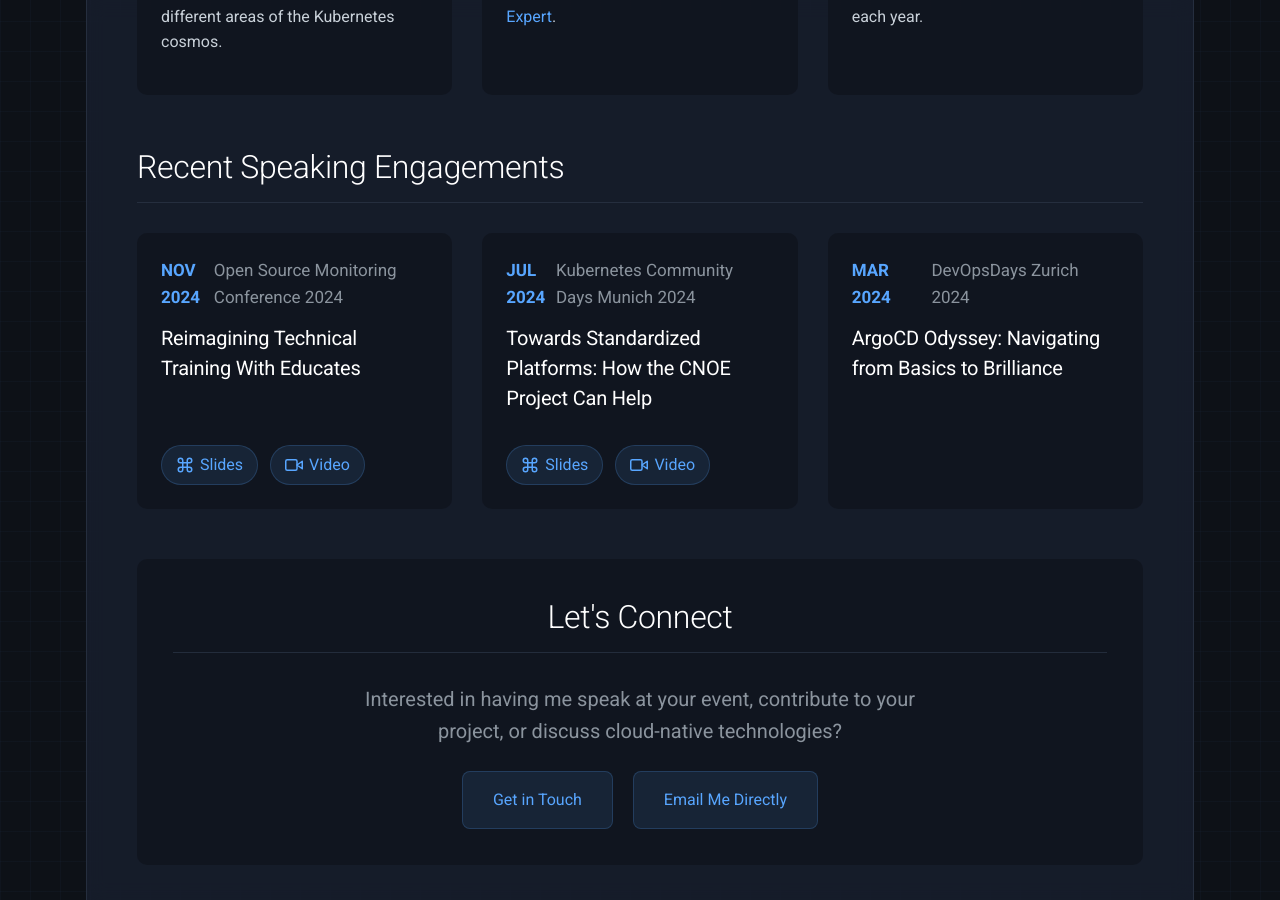
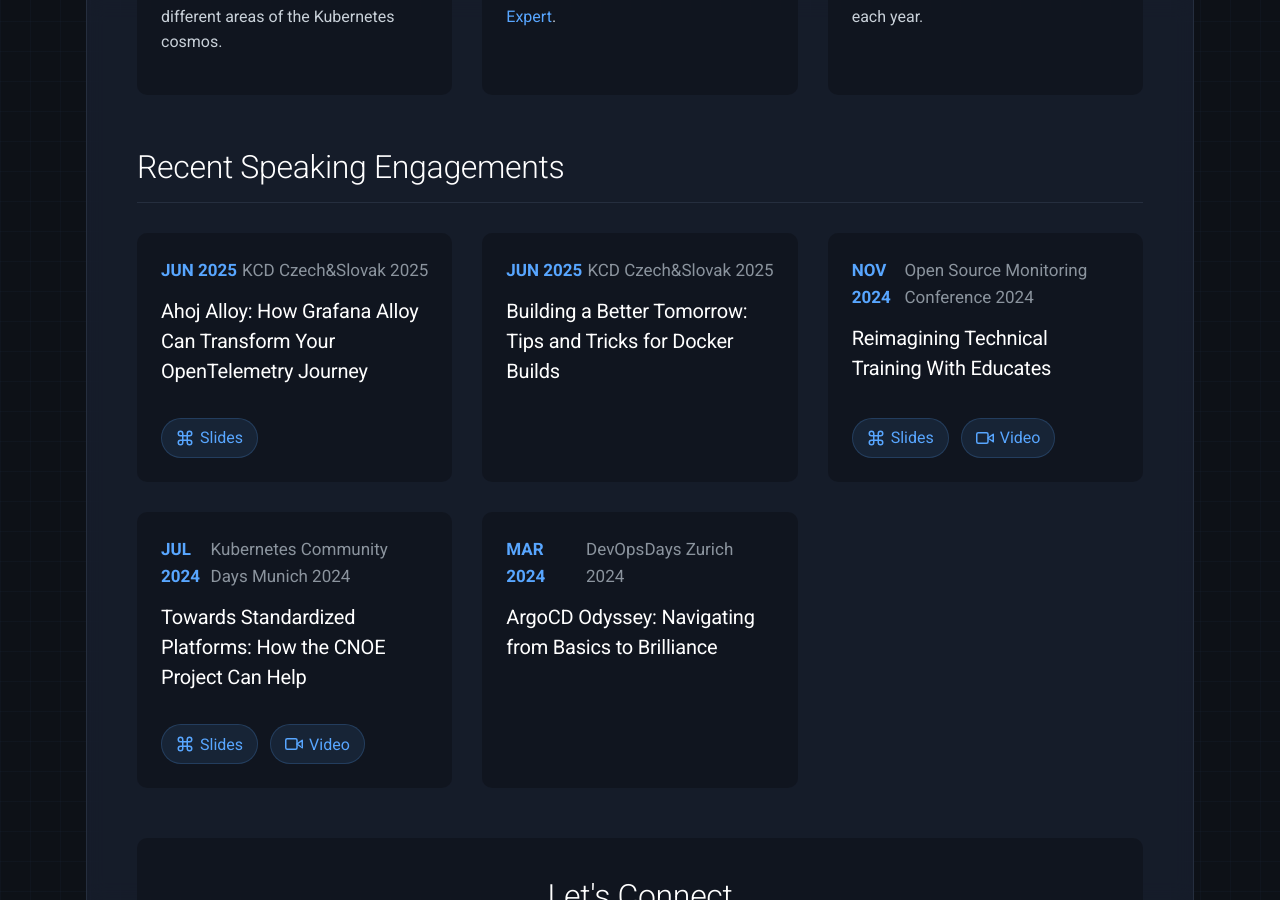
Before and after one commit to mocdaniel/dbodky.me, an MkDocs documentation site: the page built from docs/about.md, in a window 1280 px wide and 900 px high, scrolled down 1449 px. Built offline with MkDocs 1.6.1 and Material for MkDocs 9.7.7, drawn with Linux system fonts in a browser that asks for light colours; comment, search, counter and statistics services are not loaded.

Commit message:
Update recent talks

```diff
--- a/docs/about.md
+++ b/docs/about.md
@@ -82,6 +82,28 @@
     <section class="talks-section">
       <h2>Recent Speaking Engagements</h2>
       <div class="talks-grid">
+      <div class="feature-card">
+          <div class="feature-card-header">
+            <span class="feature-card-date">JUN 2025</span>
+            <span class="feature-card-meta">KCD Czech&Slovak 2025</span>
+          </div>
+          <h3 class="feature-card-title">Ahoj Alloy: How Grafana Alloy Can Transform Your OpenTelemetry Journey</h3>
+          <div class="feature-card-links">
+            <a href="https://slides.dbodky.me/kcd-cz-sk-2025" class="feature-card-link">
+              <svg xmlns="http://www.w3.org/2000/svg" width="18" height="18" viewBox="0 0 24 24" fill="none" stroke="currentColor" stroke-width="2" stroke-linecap="round" stroke-linejoin="round"><path d="M15 6v12a3 3 0 1 0 3-3H6a3 3 0 1 0 3 3V6a3 3 0 1 0-3 3h12a3 3 0 1 0-3-3"></path></svg>
+              Slides
+            </a>
+          </div>
+        </div>
+        <div class="feature-card">
+          <div class="feature-card-header">
+            <span class="feature-card-date">JUN 2025</span>
+            <span class="feature-card-meta">KCD Czech&Slovak 2025</span>
+          </div>
+          <h3 class="feature-card-title">Building a Better Tomorrow: Tips and Tricks for Docker Builds</h3>
+          <div class="feature-card-links">
+          </div>
+        </div>
         <div class="feature-card">
           <div class="feature-card-header">
             <span class="feature-card-date">NOV 2024</span>
```
